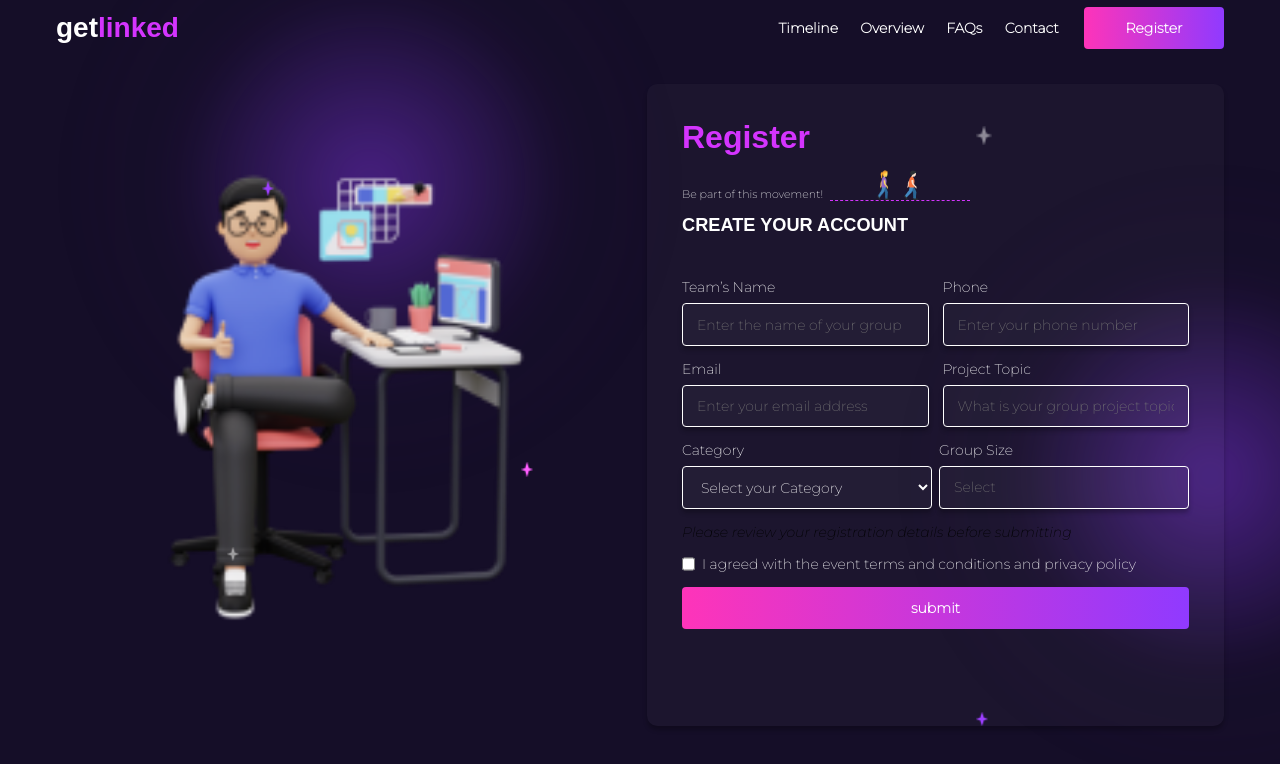
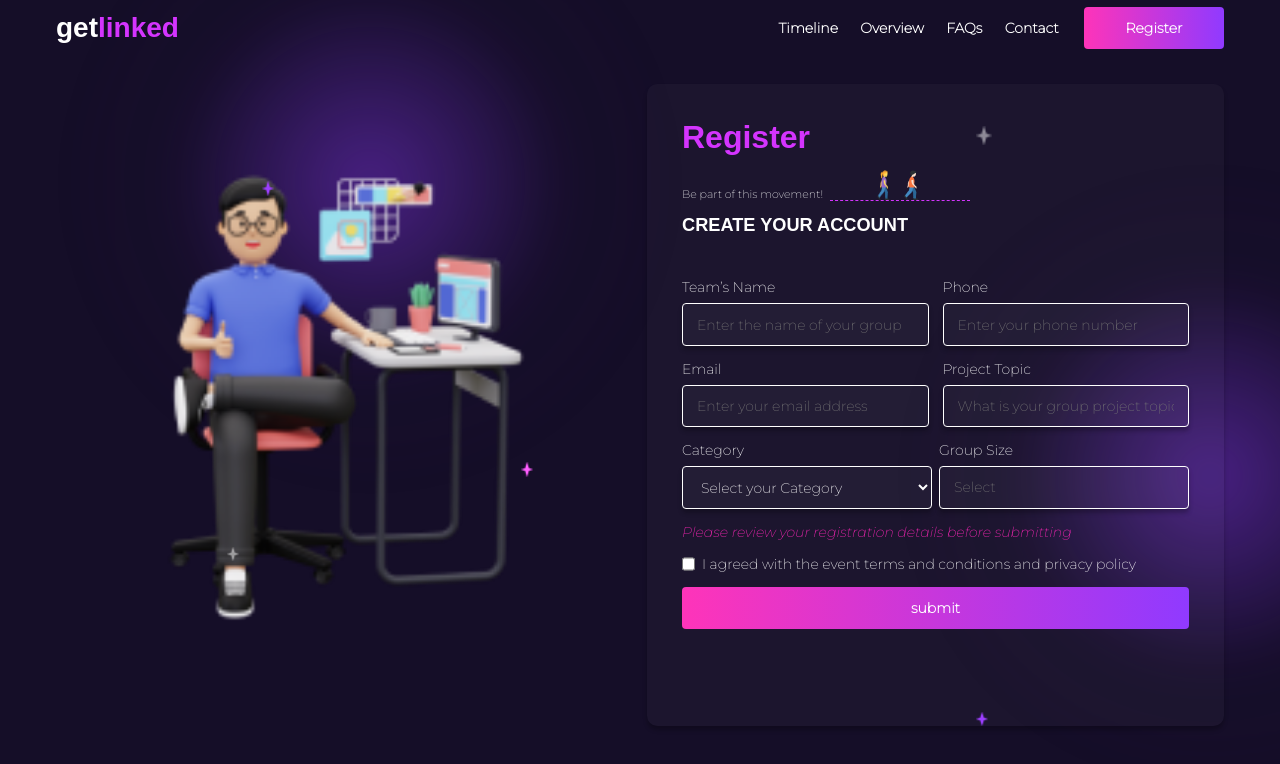
Before and after one commit to UsirusenIkon/Getlinked-Hackathon, a React (Vite) app: page /register in a window 1280 px wide. Shown: the top 764 px of the page. Built offline with nearby package versions, Linux system fonts and the light colour scheme; a web font is replaced by a local one.

Commit message:
fix color

```diff
--- a/src/App.css
+++ b/src/App.css
@@ -8,7 +8,7 @@
   --accent-color: #903AFF; /* accent color */
   --tertiary-color: #150E28; /*background*/
   --text-color: #fff;
-  --title-color: #010101;
+  --title-color: #FF26B9;
   --purple-filter: invert(47%) sepia(90%) saturate(6692%) hue-rotate(256deg) brightness(101%) contrast(102%);
   --pink-filter: invert(33%) sepia(99%) saturate(3540%) hue-rotate(271deg) brightness(101%) contrast(105%);
   --z-index-1: 100;
```
